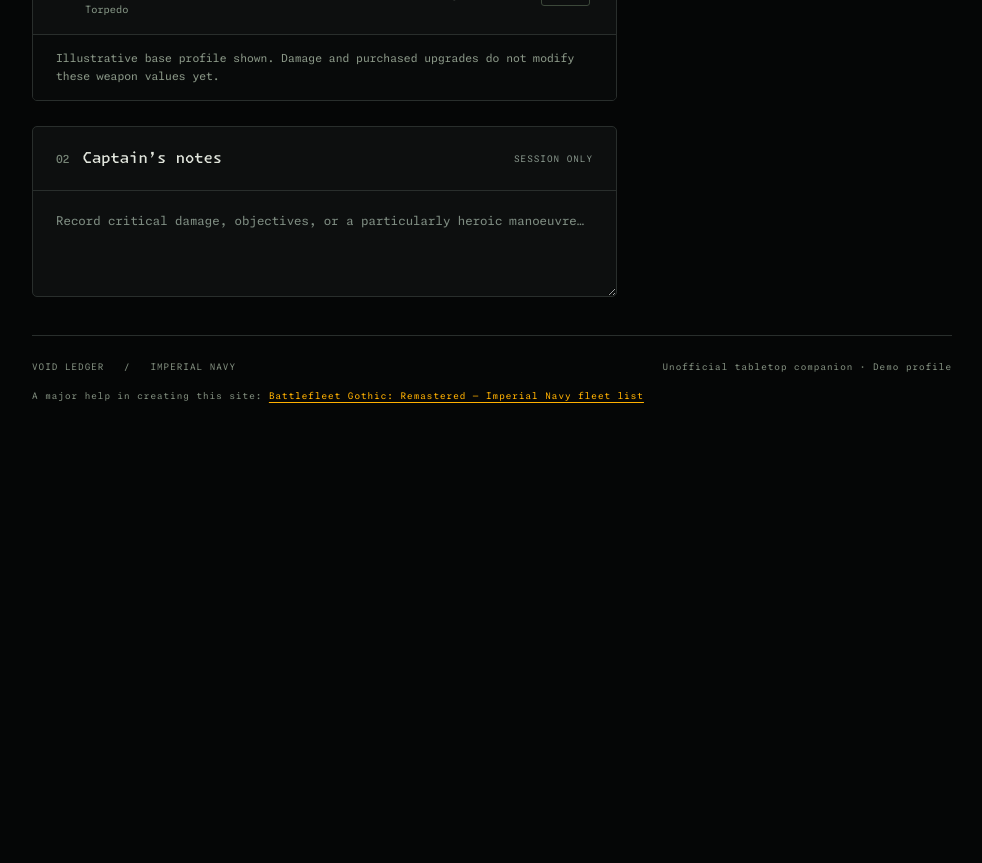
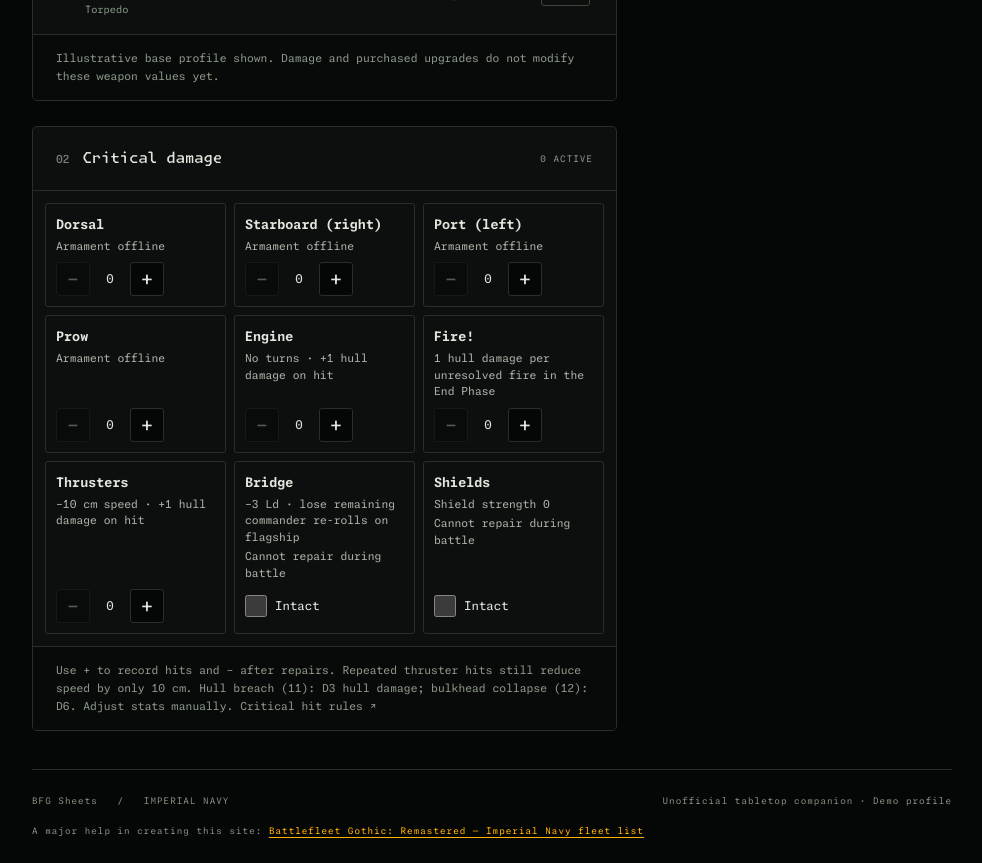
Before and after one commit to ROTBOW/bfg_sheets, a Next.js app: page / in a window 1280 px wide. Shown: the part 1300-2163 px from the top of the page, without its empty margins (296-1278 px from the left). Before the commit the page ends 1729 px from the top, so only its background shows below. Built offline with nearby package versions, Linux system fonts and the light colour scheme.

Commit message:
updated for crit damage

```diff
--- a/app/globals.css
+++ b/app/globals.css
@@ -519,7 +519,7 @@ h2 {
 }
 
 .armament .panel-heading,
-.notes .panel-heading {
+.critical-damage .panel-heading {
     border-bottom: 1px solid var(--border);
 }
 
@@ -597,25 +597,89 @@ td small {
     border-top: 1px solid var(--border);
 }
 
-.notes {
+.critical-damage {
     margin-top: 25px;
 }
 
-.notes textarea {
-    width: 100%;
-    display: block;
-    min-height: 105px;
-    padding: 20px 23px;
-    resize: vertical;
-    border: 0;
-    background: transparent;
-    color: var(--foreground);
-    font-size: 12px;
-    line-height: 1.7;
+.critical-damage-list {
+    display: grid;
+    grid-template-columns: repeat(auto-fit, minmax(min(100%, 160px), 1fr));
+    gap: 8px;
+    list-style: none;
+    padding: 12px;
+    margin: 0;
 }
 
-.notes textarea::placeholder {
-    color: light-dark(#5e584e, #7d8b80);
+.critical-damage-list li {
+    display: flex;
+    flex-direction: column;
+    align-items: stretch;
+    justify-content: space-between;
+    gap: 8px;
+    min-width: 0;
+    padding: 10px;
+    border: 1px solid var(--border);
+    border-radius: 3px;
+}
+
+.critical-damage-list .is-damaged {
+    background: light-dark(#f3e2d4, #34271e);
+}
+
+.critical-damage-label strong {
+    font-size: 13px;
+}
+
+.critical-damage-label small {
+    display: block;
+    margin-top: 3px;
+    color: light-dark(#5e584e, #a6afa3);
+    font-size: 11px;
+    line-height: 1.5;
+}
+
+.critical-damage-counter,
+.critical-damage-toggle {
+    display: flex;
+    align-items: center;
+    justify-content: flex-start;
+    flex-shrink: 0;
+    gap: 8px;
+    min-width: 112px;
+    font-size: 12px;
+}
+
+.critical-damage-counter button {
+    width: 34px;
+    height: 34px;
+    border: 1px solid var(--border);
+    border-radius: 3px;
+    background: var(--background);
+    color: var(--foreground);
+    font-size: 20px;
+    cursor: pointer;
+}
+
+.critical-damage-counter button:disabled {
+    opacity: 0.35;
+    cursor: default;
+}
+
+.critical-damage-counter output {
+    min-width: 24px;
+    text-align: center;
+    font-variant-numeric: tabular-nums;
+}
+
+.critical-damage-toggle {
+    min-height: 34px;
+    cursor: pointer;
+}
+
+.critical-damage-toggle input {
+    width: 22px;
+    height: 22px;
+    accent-color: var(--accent);
 }
 
 .battle .panel-heading {
@@ -983,7 +1047,6 @@ footer {
         line-height: 1.7;
     }
 
-    .notes textarea,
     .order-control select {
         font-size: 16px;
     }
@@ -1331,8 +1394,8 @@ footer {
         padding: 12px;
     }
 
-    .notes textarea {
-        min-height: 70px;
+    .critical-damage-counter button {
+        display: none;
     }
 
     .status-banner,
--- a/app/page.js
+++ b/app/page.js
@@ -6,6 +6,7 @@ import Link from "next/link";
 import HullWarning from "@/components/HullWarning";
 import SpecialRules from "@/components/SpecialRules";
 import FleetMenu from "@/components/FleetMenu";
+import CriticalDamage from "@/components/CriticalDamage";
 import { getShip, storageKey } from "@/lib/fleets.mjs";
 import { getDefaultFleetId, loadFleetLibrary } from "@/lib/fleet-storage.mjs";
 import { battleProfiles, createShipBattleState } from "@/lib/battle-profiles";
@@ -97,7 +98,7 @@ const Tracker = ({ label, value, max, onChange, tone = "", isHull = false }) =>
 
 const ShipViewer = ({ ship, vessel, battleState, updateSelectedShip, leadership }) => {
     const shipStats = ship.stats;
-    const { hull, shields, order, notes, message } = battleState;
+    const { hull, shields, order, criticalDamage, message } = battleState;
     const hullStatus = getHullStatus(hull, shipStats.hull);
     const characteristics = [
         ["Type", ship.type],
@@ -113,7 +114,8 @@ const ShipViewer = ({ ship, vessel, battleState, updateSelectedShip, leadership
             hull: shipStats.hull,
             shields: shipStats.shields,
             order: "No special orders",
-            message: "Trackers reset. Captain’s notes retained.",
+            criticalDamage: [],
+            message: "Battle trackers reset. Critical damage cleared.",
         });
     };
 
@@ -252,25 +254,14 @@ const ShipViewer = ({ ship, vessel, battleState, updateSelectedShip, leadership
                             </ul>
                         </section>
                     )}
-                    <section className="panel notes">
-                        <div className="panel-heading">
-                            <h2>
-                                <span className="section-number">02</span>
-                                <label htmlFor="notes">
-                                    Captain’s notes
-                                </label>
-                            </h2>
-                            <span className="registry">SESSION ONLY</span>
-                        </div>
-                        <textarea
-                            id="notes"
-                            value={notes}
-                            onChange={(event) =>
-                                updateSelectedShip({ notes: event.target.value })
-                            }
-                            placeholder="Record critical damage, objectives, or a particularly heroic manoeuvre…"
-                        />
-                    </section>
+                    <CriticalDamage
+                        key={vessel.id}
+                        entries={criticalDamage}
+                        onUpdate={(update) => updateSelectedShip((current) => ({
+                            criticalDamage: update(current.criticalDamage),
+                            message: "",
+                        }))}
+                    />
                 </div>
                 <aside>
                     <section className="panel battle">
@@ -356,7 +347,7 @@ const ShipViewer = ({ ship, vessel, battleState, updateSelectedShip, leadership
             </div>
             <footer>
                 <span>
-                    VOID LEDGER &nbsp; / &nbsp; {ship.faction.toUpperCase()}
+                    BFG Sheets &nbsp; / &nbsp; {ship.faction.toUpperCase()}
                 </span>
                 <span>Unofficial tabletop companion · {ship.isDemo ? "Demo profile" : "Source profile"}</span>
                 <span className="footer-credit">
@@ -435,13 +426,18 @@ const BattleTracker = () => {
     };
 
     const updateSelectedShip = (changes) => {
-        setBattleStates((previous) => ({
-            ...previous,
-            [fleet.id]: {
-                ...previous[fleet.id],
-                [vessel.id]: { ...state, ...changes },
-            },
-        }));
+        setBattleStates((previous) => {
+            const current = previous[fleet.id]?.[vessel.id] || createShipBattleState(vessel.profile);
+            const updates = typeof changes === "function" ? changes(current) : changes;
+
+            return {
+                ...previous,
+                [fleet.id]: {
+                    ...previous[fleet.id],
+                    [vessel.id]: { ...current, ...updates },
+                },
+            };
+        });
     };
 
     if (!loaded) return <main role="status">Loading saved fleets…</main>;
@@ -460,6 +456,7 @@ const BattleTracker = () => {
             />
             {vessel?.profile ? (
                 <ShipViewer
+                    key={fleet.id}
                     ship={{ ...vessel.profile, points: getVesselPoints(getShip(vessel.classId), vessel) }}
                     vessel={vessel}
                     battleState={state}
--- /dev/null
+++ b/components/CriticalDamage.js
@@ -0,0 +1,81 @@
+import {
+    changeCriticalDamage,
+    criticalDamageSource,
+    criticalDamageTypes,
+    getCriticalDamageCount,
+} from "@/lib/critical-damage.mjs";
+
+const CriticalDamage = ({ entries, onUpdate }) => {
+    const activeCount = entries.filter((entry) => entry.status === "active").length;
+
+    const changeDamage = (typeId, delta) => {
+        const id = crypto.randomUUID();
+        onUpdate((current) => changeCriticalDamage(current, typeId, delta, id));
+    };
+
+    return (
+        <section className="panel critical-damage" aria-labelledby="critical-damage-heading">
+            <div className="panel-heading">
+                <h2 id="critical-damage-heading">
+                    <span className="section-number">02</span>
+                    Critical damage
+                </h2>
+                <span className="registry" role="status">{activeCount} ACTIVE</span>
+            </div>
+            <ul className="critical-damage-list">
+                {criticalDamageTypes.map((type) => {
+                    const count = getCriticalDamageCount(entries, type.id);
+
+                    return (
+                        <li key={type.id} className={count > 0 ? "is-damaged" : ""}>
+                            <div className="critical-damage-label">
+                                <strong>{type.label}</strong>
+                                <small>{type.effect}</small>
+                                {!type.repairable && <small>Cannot repair during battle</small>}
+                            </div>
+                            {type.repairable ? (
+                                <div className="critical-damage-counter">
+                                    <button
+                                        type="button"
+                                        disabled={count === 0}
+                                        onClick={() => changeDamage(type.id, -1)}
+                                        aria-label={`Repair or remove one ${type.label} critical`}
+                                    >
+                                        −
+                                    </button>
+                                    <output aria-label={`${type.label} active criticals`}>{count}</output>
+                                    <button
+                                        type="button"
+                                        onClick={() => changeDamage(type.id, 1)}
+                                        aria-label={`Add ${type.label} critical`}
+                                    >
+                                        +
+                                    </button>
+                                </div>
+                            ) : (
+                                <label className="critical-damage-toggle">
+                                    <input
+                                        type="checkbox"
+                                        checked={count > 0}
+                                        onChange={(event) => changeDamage(type.id, event.target.checked ? 1 : -1)}
+                                        aria-label={`${type.label} damaged (uncheck to correct entry)`}
+                                    />
+                                    <span>{count > 0 ? "Damaged" : "Intact"}</span>
+                                </label>
+                            )}
+                        </li>
+                    );
+                })}
+            </ul>
+            <div className="panel-footnote">
+                Use + to record hits and − after repairs.
+                Repeated thruster hits still reduce speed by only 10 cm.
+                Hull breach (11): D3 hull damage; bulkhead collapse (12): D6.
+                Adjust stats manually.
+                {" "}<a href={criticalDamageSource} target="_blank" rel="noreferrer">Critical hit rules ↗</a>
+            </div>
+        </section>
+    );
+};
+
+export default CriticalDamage;
--- a/lib/battle-profiles.js
+++ b/lib/battle-profiles.js
@@ -11,6 +11,6 @@ export const createShipBattleState = (profile) => ({
     hull: profile.stats.hull,
     shields: profile.stats.shields,
     order: "No special orders",
-    notes: "",
+    criticalDamage: [],
     message: "",
 });
--- /dev/null
+++ b/lib/critical-damage.mjs
@@ -0,0 +1,37 @@
+export const criticalDamageSource = "https://battlefleet-game.org/the-shooting-phase/#critical-hits";
+
+// Standard critical table. Stable IDs support manual tracking and future automation.
+export const criticalDamageTypes = [
+    { id: "dorsal", roll: 2, label: "Dorsal", effect: "Armament offline", repairable: true, extraDamage: 0 },
+    { id: "starboard", roll: 3, label: "Starboard (right)", effect: "Armament offline", repairable: true, extraDamage: 0 },
+    { id: "port", roll: 4, label: "Port (left)", effect: "Armament offline", repairable: true, extraDamage: 0 },
+    { id: "prow", roll: 5, label: "Prow", effect: "Armament offline", repairable: true, extraDamage: 0 },
+    { id: "engine", roll: 6, label: "Engine", effect: "No turns · +1 hull damage on hit", repairable: true, extraDamage: 1 },
+    { id: "fire", roll: 7, label: "Fire!", effect: "1 hull damage per unresolved fire in the End Phase", repairable: true, extraDamage: 0 },
+    { id: "thrusters", roll: 8, label: "Thrusters", effect: "−10 cm speed · +1 hull damage on hit", repairable: true, extraDamage: 1 },
+    { id: "bridge", roll: 9, label: "Bridge", effect: "−3 Ld · lose remaining commander re-rolls on flagship", repairable: false, extraDamage: 0 },
+    { id: "shields", roll: 10, label: "Shields", effect: "Shield strength 0", repairable: false, extraDamage: 0 },
+];
+
+export const getCriticalDamageCount = (entries, typeId) => (
+    entries.filter((entry) => entry.typeId === typeId && entry.status === "active").length
+);
+
+// Removing a permanent result is a manual correction, not a repair.
+export const changeCriticalDamage = (entries, typeId, delta, id) => {
+    const type = criticalDamageTypes.find((entry) => entry.id === typeId);
+    if (!type) return entries;
+
+    const count = getCriticalDamageCount(entries, typeId);
+
+    if (delta > 0) {
+        if (!type.repairable && count > 0) return entries;
+
+        return [...entries, { id, typeId, source: "manual", status: "active" }];
+    }
+
+    const index = entries.findIndex((entry) => entry.typeId === typeId && entry.status === "active");
+    if (index === -1) return entries;
+
+    return entries.filter((entry, entryIndex) => entryIndex !== index);
+};
```
